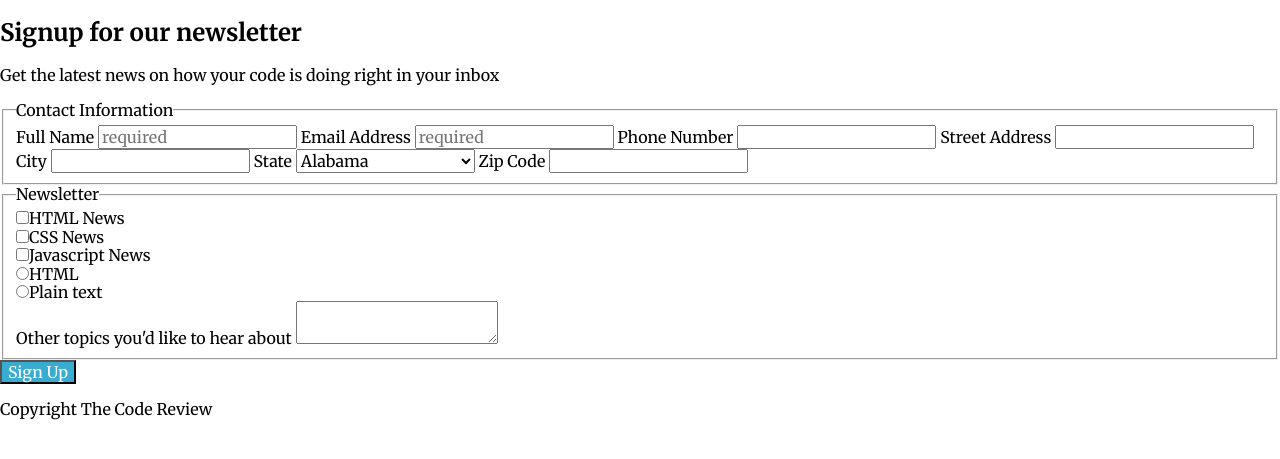
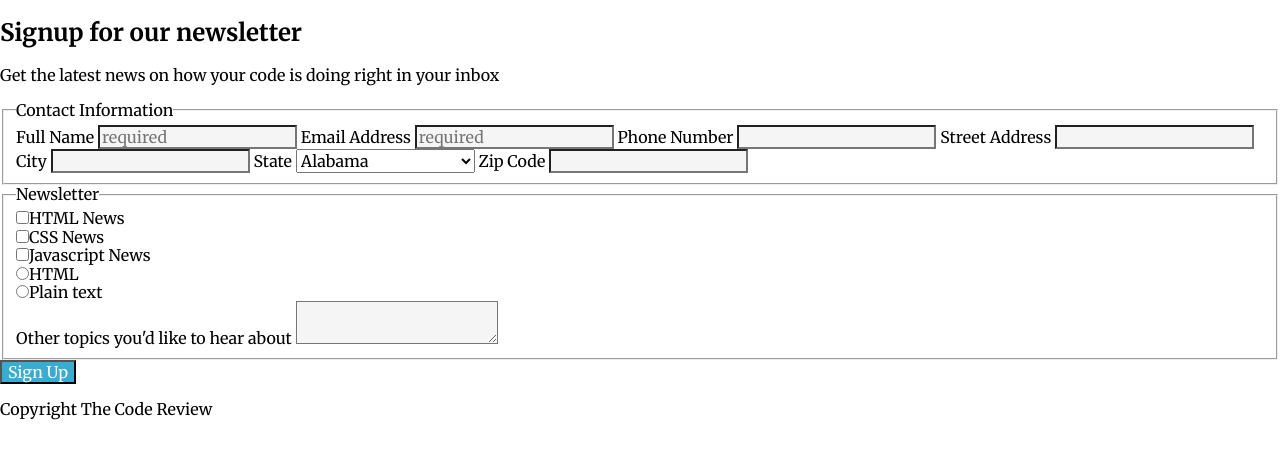
Before and after one commit to EddieHarmonJr/responsive-registration-form, a plain HTML site: page index.html in a window 1280 px wide. Shown: the part 61-520 px from the top of the page. Drawn offline with Linux system fonts and the light colour scheme.

Commit message:
change background color of input fields to whitesmoke

```diff
--- a/css/style.css
+++ b/css/style.css
@@ -7,6 +7,9 @@ body {
 h1 {
   color: white;
   background-color: black;
+}
+input, textarea {
+  background-color: whitesmoke;
 }
 input:focus, textarea:focus {
   outline: 3px solid #09f;
```
